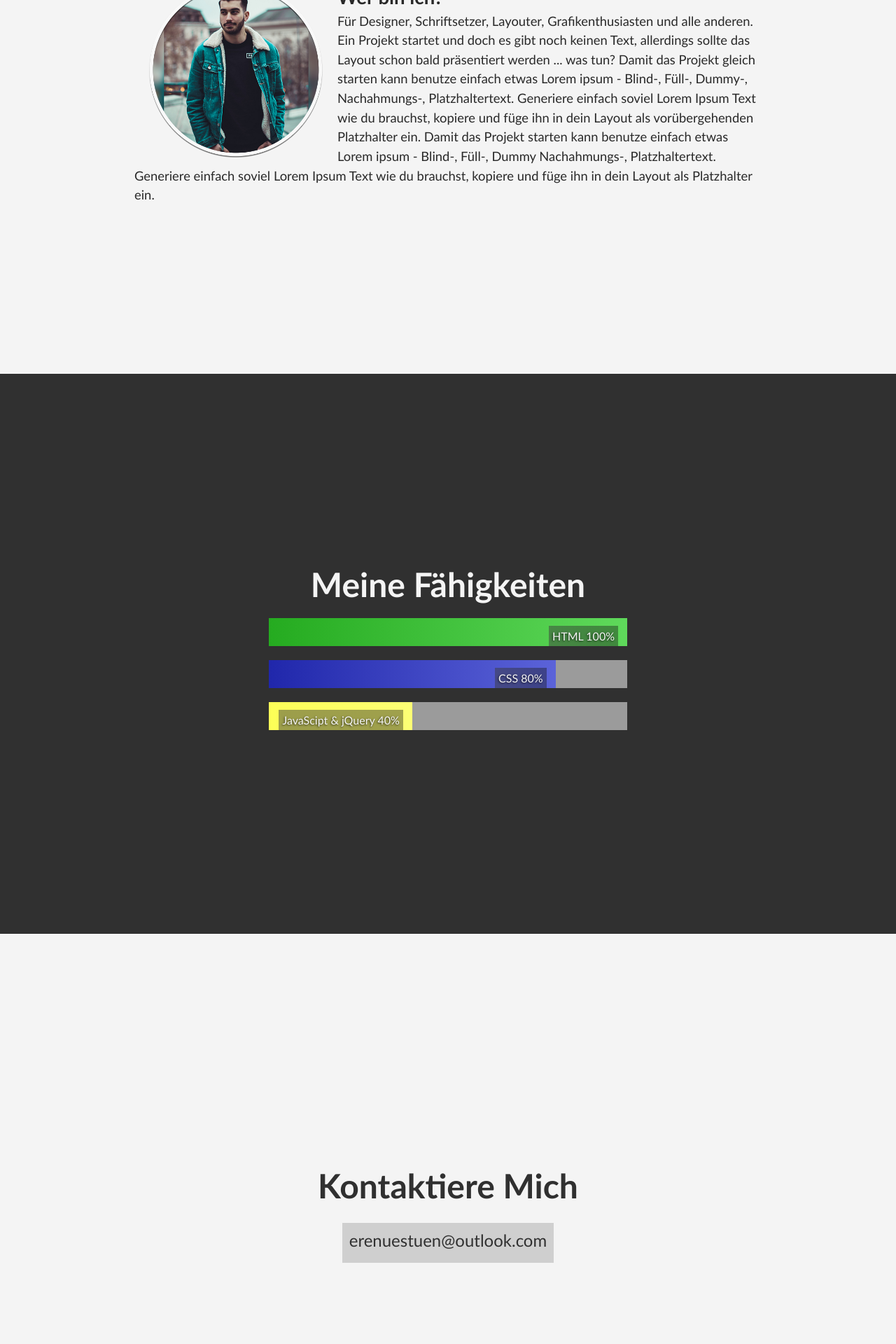
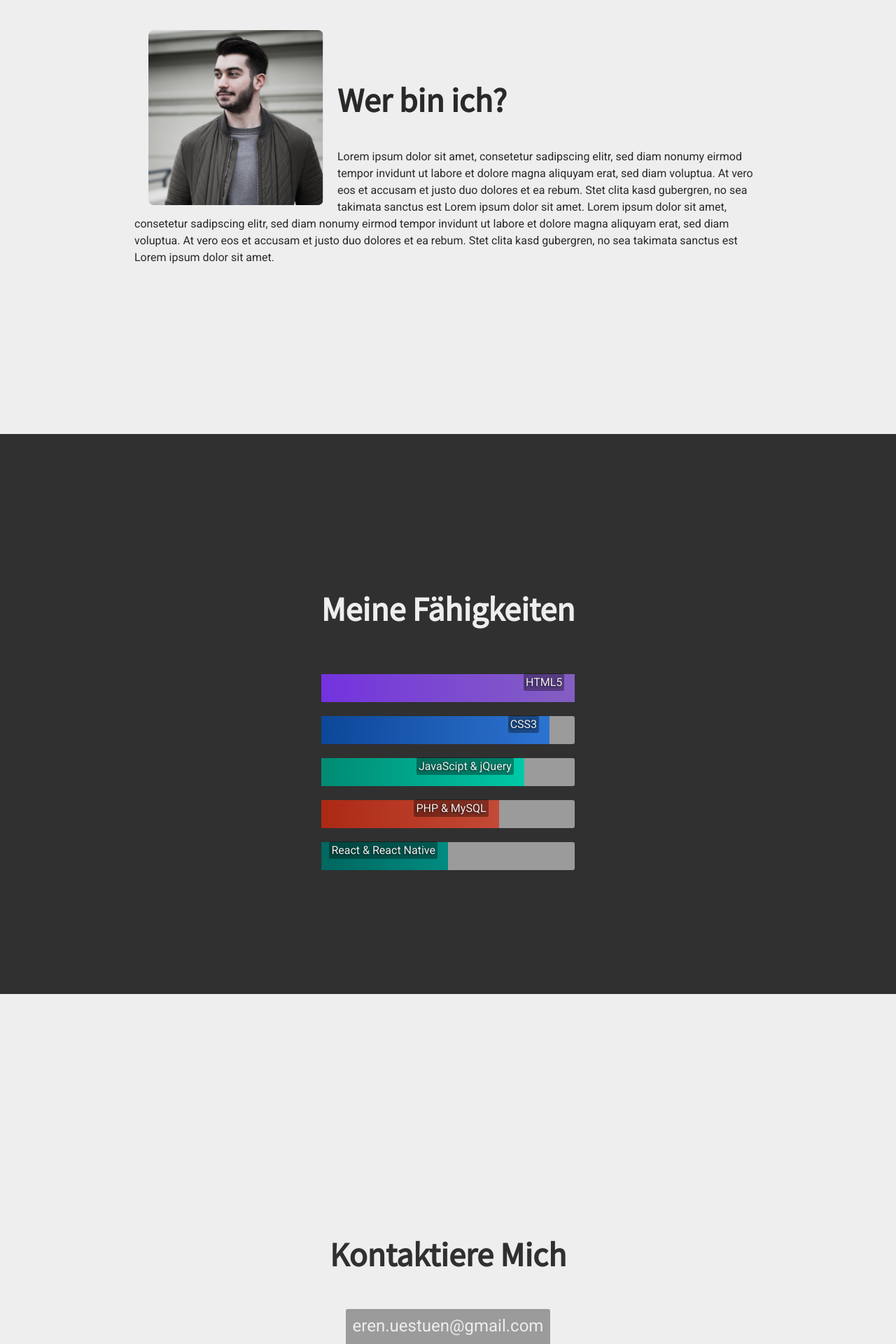
Before and after one commit to erenustun/erenustun.github.io, a PHP site: page / in a window 1280 px wide. Shown: the part 1160-3080 px from the top of the page at 70% size. Run offline with PHP 8.4, Linux system fonts and the light colour scheme.

Commit message:
2019 Refresh

```diff
--- a/css/main.css
+++ b/css/main.css
@@ -1,57 +1,63 @@
-@import url('https://fonts.googleapis.com/css?family=Tajawal');
+@import url('https://fonts.googleapis.com/css?family=Lato|Roboto|Source+Sans+Pro');
 
-* {
+body {
     margin: 0;
     padding: 0;
 }
 
 .grid-container {
     display: grid;
-  grid-template-areas:
-  'header'
-  'nav'
-  'main'
-  'about'
-  'skills'
-  'contact'
-  'footer';
-  font-family: "Trebuchet MS", Arial, Helvetica, sans-serif;
+    grid-template-areas: 'header' 'nav' 'main' 'about' 'skills' 'contact' 'footer';
+    font-family: 'Roboto', sans-serif;
 }
 
-/*
-#1e1e1e black
-#292929 grey black
-#1d2548 navy blue
-#f4f4f4 white
-Tablet width: 768px;
-*/
+.grid-container h1, #h1 {
+    font-family: 'Source Sans Pro', sans-serif;
+    font-size: 3em;
+}
 
 header {
     grid-area: header;
     display: flex;
     align-items: center;
-  margin: 2em;
+    margin: 20px;
 }
-.header-title, .main-nav {flex: 1;}
-nav {grid-area: nav}
+
+header h1, .main-nav {
+    flex: 1;
+}
+
+nav {
+    grid-area: nav
+}
+
 .main-nav ul {
     display: flex;
     justify-content: space-between;
 }
+
 .main-nav li {
     list-style: none;
 }
+
 .main-nav a {
     text-decoration: none;
-  font-size: 115%;
-  color: #292929;
-  position: relative;
+    font-size: 1.25em;
+    color: #303030;
+    text-transform: uppercase;
+    font-family: 'Lato', sans-serif;
 }
+
+.hamburger {
+    display: none !important;
+}
+
 .slide-url {
     display: inline-block;
     color: #000;
     text-decoration: none;
 }
+
 .slide-url::after {
     content: '';
     display: block;
@@ -61,31 +67,38 @@ nav {grid-area: nav}
     background: #000;
     transition: width 1s;
 }
+
 .slide-url:hover::after {
     width: 100%;
     transition: width 1s;
 }
-.slide-url2 {
+
+.slide-url-2 {
     display: inline-block;
-    color: #F4F4F4;
+    color: #303030;
     text-decoration: none;
 }
-.slide-url2::after {
+
+.slide-url-2::after {
     content: '';
     display: block;
     width: 0;
     height: 3px;
     margin-top: 5px;
-    background: #F4F4F4;
+    background: #303030;
     transition: width 750ms;
 }
-.slide-url2:hover::after {
+
+.slide-url-2:hover::after {
     width: 100%;
     transition: width 750ms;
 }
-.btn {display: none !important;}
 
-#id-main {
+.btn {
+    display: none !important;
+}
+
+#main {
     grid-area: main;
     height: 100vh;
     width: 100%;
@@ -122,18 +136,32 @@ nav {grid-area: nav}
     margin: 0 auto;
     display: flex;
     align-items: center;
-  background: #F4F4F4;
+    background: #EEE;
     color: #292929;
     line-height: 1.5;
-  font-size: 115%;
 }
+
+#portrait {
+    -webkit-border-radius: 8px;
+    -moz-border-radius: 8px;
+    border-radius: 8px;
+}
+
 .about img {
     width: 250px;
     height: 250px;
     float: left;
     margin: 0 20px;
 }
-.about-text {width: 70vw; margin: 0 auto;}
+
+.about-text {
+    width: 70vw;
+    margin: 0 auto;
+}
+
+.about-text p {
+    margin-top: -30px;
+}
 
 .skills {
     grid-area: skills;
@@ -143,74 +171,93 @@ nav {grid-area: nav}
     height: 100vh;
     width: 100%;
     background-color: #303030;
-  color: #F4F4F4;
+    color: #EEE;
 }
+
 .skills-container h1 {
     text-align: center;
-  font-size: 3em;
 }
+
 .skills p {
-  margin-right: 13px;
-  padding: 5px;
+    margin-right: 15px;
+    padding: 3px;
+    -webkit-border-radius: 3px;
+    -moz-border-radius: 3px;
+    border-radius: 3px;
     text-shadow: -1px 1px 3px rgba(0, 0, 0, 0.7);
-  background:
-  linear-gradient(to right, rgba(61,61,61,0.5) 0%, rgba(19,19,19,0.4) 100%);
-} /* Prozent Rahmen*/
-.bar {
-  width: 40vw;
+    background: rgba(0, 0, 0, 0.35);
+}
+
+.bar-container {
     height: 40px;
     background-color: #9B9B9B;
     margin: 20px auto;
+    -webkit-border-radius: 3px;
+    -moz-border-radius: 3px;
+    border-radius: 3px;
 }
-.inbar {
+
+.bar-inner {
     display: flex;
     justify-content: flex-end;
     align-items: flex-end;
     height: 40px;
     font-size: 1em;
 }
+
 .html {
     width: 100%;
-  background:
-  linear-gradient(to right, rgba(37,171,32,1) 0%, rgba(95,217,91,1) 100%);
-}
-.css {
-  width: 80%;
-  background:
-  linear-gradient(to right, rgba(32,39,171,1) 0%, rgba(91,99,217,1) 100%);
-}
-.js {
-  width: 40%;
-  background:
-  linear-gradient(to right, rgba(252,255,87,1) 0%, rgba(253,255,117,1) 100%);;
+    background-image: linear-gradient(to right, #7332de, #783fd7, #7c4ad0, #8054c9, #845ec2);
 }
 
-.kontakt {
+.css {
+    width: 90%;
+    background-image: linear-gradient(to right, #0b4899, #1552a7, #1e5db5, #2568c3, #2c73d2);
+}
+
+.js {
+    width: 80%;
+    background-image: linear-gradient(to right, #008b73, #009a80, #00a98d, #00b99a, #00c9a7);
+}
+
+.phpsql {
+    width: 70%;
+    background-image: linear-gradient(to right, #ac2914, #b2321d, #b83a25, #bd422e, #c34a36);
+}
+
+.react {
+    width: 50%;
+    background-image: linear-gradient(to right, #00675f, #007067, #007970, #008378, #008c81);
+}
+
+.contact {
     grid-area: contact;
     display: flex;
     align-items: center;
     justify-content: center;
     height: 100vh;
-  height: 100vh;
     width: 100%;
-  background-color: #F4F4F4;
+    background-color: #EEE;
     color: #303030;
     text-align: center;
 }
-.kontakt-container h1 {font-size: 3em; margin-bottom: 25px; transition: 550ms;}
-.kontakt-container h1:hover {font-size: 4em;}
-.kontakt-container a {
+
+.contact-container a {
     text-align: center;
     font-size: 1.5em;
     text-decoration: none;
     padding: 10px;
-  color: #303030;
-  background: rgba(61,61,61,0.2);
+    color: #EEE;
+    background: rgba(0, 0, 0, 0.35);
+    -webkit-border-radius: 3px;
+    -moz-border-radius: 3px;
+    border-radius: 3px;
     transition: 250ms;
 }
-.kontakt-container a:hover {
-    color: #F4F4F4;
-    background: rgba(61,61,61,0.8);
+
+.contact-container a:hover {
+    color: #303030;
+    background: #EEE;
 }
 
 footer {
--- a/index.html
+++ /dev/null
@@ -1,92 +0,0 @@
-<!DOCTYPE html>
-<html lang="de">
-<head>
-  <title>Eren Üstün</title>
-  <meta charset="UTF-8">
-  <meta name="viewport" content="width=device-width, initial-scale=1.0">
-  <meta http-equiv="X-UA-Compatible" content="ie=edge">
-  <!-- CSS + Script + Framworks -->
-  <link rel="stylesheet" href="css/main.css">
-  <script src="https://ajax.googleapis.com/ajax/libs/jquery/3.3.1/jquery.min.js"></script>
-  <script type="text/javascript" src="js/script.js"></script>
-</head>
-<body>
-
-<section class="grid-container">
-  <header>
-    <h1 class="header-title">Eren</h1>
-    <h3 class="header-title">Front-End Entwickler</h3>
-    <img id="menu-button" src="img/menu.png">
-    <nav class="main-nav">
-      <ul>
-        <li><a href="#id-main" class="slide-url">Willkommen</a></li>
-        <li><a href="#id-about" class="slide-url">Über Mich</a></li>
-        <li><a href="#id-skills" class="slide-url">Fähigkeiten</a></li>
-        <li><a href="#id-kontakt" class="slide-url">Kontakt</a></li>
-      </ul>
-    </nav>
-  </header>
-
-  <main id="id-main">
-    <section class="main-container">
-      <h1 class="intro-text"><a href="#id-about">Creative Developer</a></h1>
-    </section>
-  </main>
-
-  <main class="about" id="id-about">
-    <article class="about-text">
-      <img src="img/pp.png" alt="Picture Me (Eren)">
-      <h2 id="whoami">Wer bin ich?</h2>
-      <p>Für Designer, Schriftsetzer, Layouter, Grafikenthusiasten und alle anderen.
-        Ein Projekt startet und doch es gibt noch keinen Text, allerdings sollte das
-        Layout schon bald präsentiert werden ... was tun? Damit das Projekt gleich
-        starten kann benutze einfach etwas Lorem ipsum - Blind-, Füll-, Dummy-,
-        Nachahmungs-, Platzhaltertext. Generiere einfach soviel Lorem Ipsum Text
-        wie du brauchst, kopiere und füge ihn in dein Layout als vorübergehenden
-        Platzhalter ein. Damit das Projekt starten kann benutze einfach etwas Lorem
-        ipsum - Blind-, Füll-, Dummy Nachahmungs-, Platzhaltertext. Generiere einfach
-        soviel Lorem Ipsum Text wie du brauchst, kopiere und füge ihn in dein Layout
-        als Platzhalter ein.
-      </p>
-    </article>
-  </main>
-
-  <main class="skills" id="id-skills">
-    <section class="skills-container">
-      <h1>Meine Fähigkeiten</h1>
-      <div class="bar"><div class="html inbar"><p>HTML 100%</p></div></div>
-      <div class="bar"><div class="css inbar"><p>CSS 80%</p></div></div>
-      <div class="bar"><div class="js inbar"><p>JavaScipt & jQuery 40%</p></div></div>
-    </section>
-  </main>
-
-  <main class="kontakt" id="id-kontakt">
-    <section class="kontakt-container">
-      <h1 id="tag">Kontaktiere Mich</h1>
-      <a class="slide-url2" href="mailto:erenuestuen@outlook.com?Subject=Kontaktanfrage%20Portfolio">
-        erenuestuen@outlook.com
-      </a>
-    </section>
-  </main>
-
-  <footer>
-    <p>Made by Eren Üstün &copy; 2018</p>
-  </footer>
-
- <a href="#id-main"><img src="img/up.png" class="up" alt=""></a><!-- Arrow Up Button -->
-
- <section class="popout-header">
-   <nav class="popout-nav">
-     <ul>
-       <li><a href="#id-main" class="slide-url2" class="smooth">Willkommen</a></li>
-       <li><a href="#id-about" class="slide-url2" class="smooth">Über Mich</a></li>
-       <li><a href="#id-skills" class="slide-url2" class="smooth">Fähigkeiten</a></li>
-       <li><a href="#id-kontakt" class="slide-url2" class="smooth">Kontakt</a></li>
-     </ul>
-   </nav>
- </section>
-
-</section><!-- Grid Container End -->
-
-</body>
-</html>
--- /dev/null
+++ b/index.php
@@ -0,0 +1,100 @@
+<!DOCTYPE html>
+<html lang="de">
+<head>
+    <title>Eren Üstün</title>
+    <meta charset="UTF-8">
+    <meta name="viewport" content="width=device-width, initial-scale=1.0">
+    <meta http-equiv="X-UA-Compatible" content="ie=edge">
+    <link rel="stylesheet" href="./css/main.css">
+    <link rel="stylesheet" href="./css/hamburger.css">
+</head>
+<body>
+
+<section class="grid-container">
+    <header>
+        <h1>Eren</h1>
+        <div class="hamburger">
+            <div class="bar-1"></div>
+            <div class="bar-2"></div>
+            <div class="bar-3"></div>
+        </div>
+        <nav class="main-nav">
+            <ul>
+                <li><a href="#main" class="slide-url">Home</a></li>
+                <li><a href="#about" class="slide-url">Über Mich</a></li>
+                <li><a href="#skills" class="slide-url">Fähigkeiten</a></li>
+                <li><a href="#contact" class="slide-url">Kontakt</a></li>
+            </ul>
+        </nav>
+    </header>
+
+    <section class="mobile-nav">
+        <ul>
+            <li><a href="#main" id="a-main">Home</a></li>
+            <li><a href="#about" id="a-about">Über Mich</a></li>
+            <li><a href="#skills" id="a-skills">Fähigkeiten</a></li>
+            <li><a href="#contact" id="a-contact">Kontakt</a></li>
+        </ul>
+    </section>
+
+    <section class="main-container" id="main">
+        <h1 class="intro-text"><a href="#about">Web Developer</a></h1>
+    </section>
+
+    <section class="about" id="about">
+        <article class="about-text">
+            <img src="img/portrait.png" alt="Portrait Photo" id="portrait">
+            <h1 id="about-title">Wer bin ich?</h1>
+            <p>Lorem ipsum dolor sit amet, consetetur sadipscing elitr, sed diam nonumy eirmod tempor invidunt ut labore
+                et dolore magna aliquyam erat, sed diam voluptua. At vero eos et accusam et justo duo dolores et ea
+                rebum. Stet clita kasd gubergren, no sea takimata sanctus est Lorem ipsum dolor sit amet. Lorem ipsum
+                dolor sit amet, consetetur sadipscing elitr, sed diam nonumy eirmod tempor invidunt ut labore et dolore
+                magna aliquyam erat, sed diam voluptua. At vero eos et accusam et justo duo dolores et ea rebum. Stet
+                clita kasd gubergren, no sea takimata sanctus est Lorem ipsum dolor sit amet.
+            </p>
+        </article>
+    </section>
+
+    <section class="skills" id="skills">
+        <section class="skills-container">
+            <h1 id="h1">Meine Fähigkeiten</h1>
+            <div class="bar-container">
+                <div class="html bar-inner"><p>HTML5</p></div>
+            </div>
+            <div class="bar-container">
+                <div class="css bar-inner"><p>CSS3</p></div>
+            </div>
+            <div class="bar-container">
+                <div class="js bar-inner"><p>JavaScipt & jQuery</p></div>
+            </div>
+            <div class="bar-container">
+                <div class="phpsql bar-inner"><p>PHP & MySQL</p></div>
+            </div>
+            <div class="bar-container">
+                <div class="react bar-inner"><p>React & React Native</p></div>
+            </div>
+        </section>
+    </section>
+
+    <main class="contact" id="contact">
+        <section class="contact-container">
+            <h1 id="tag">Kontaktiere Mich</h1>
+            <a class="slide-url-2" href="mailto:eren.uestuen@gmail.com?Subject=Kontaktanfrage%20Portfolio">
+                eren.uestuen@gmail.com
+            </a>
+        </section>
+    </main>
+
+    <footer>
+        <p>&copy; Eren Üstün <?= date('Y') ?></p>
+    </footer>
+
+    <a href="#main"><img src="img/up.png" class="up" alt=""></a>
+
+</section>
+
+<script src="https://code.jquery.com/jquery-3.4.0.min.js"></script>
+<script type="text/javascript" src="js/script.js"></script>
+
+</body>
+</html>
```
Also changed, not shown: other parts of css/main.css (+56 -78 lines), css/hamburger.css (added, +31 -0 lines), css/responsive.css (deleted, +0 -41 lines), js/script.js (+25 -41 lines), img/menu.png (deleted), img/nature.jpg (added), img/portrait.png (added), img/pp.png (deleted), img/up.png, 1 other file. Lines whose indentation alone changed are shown as unchanged.
